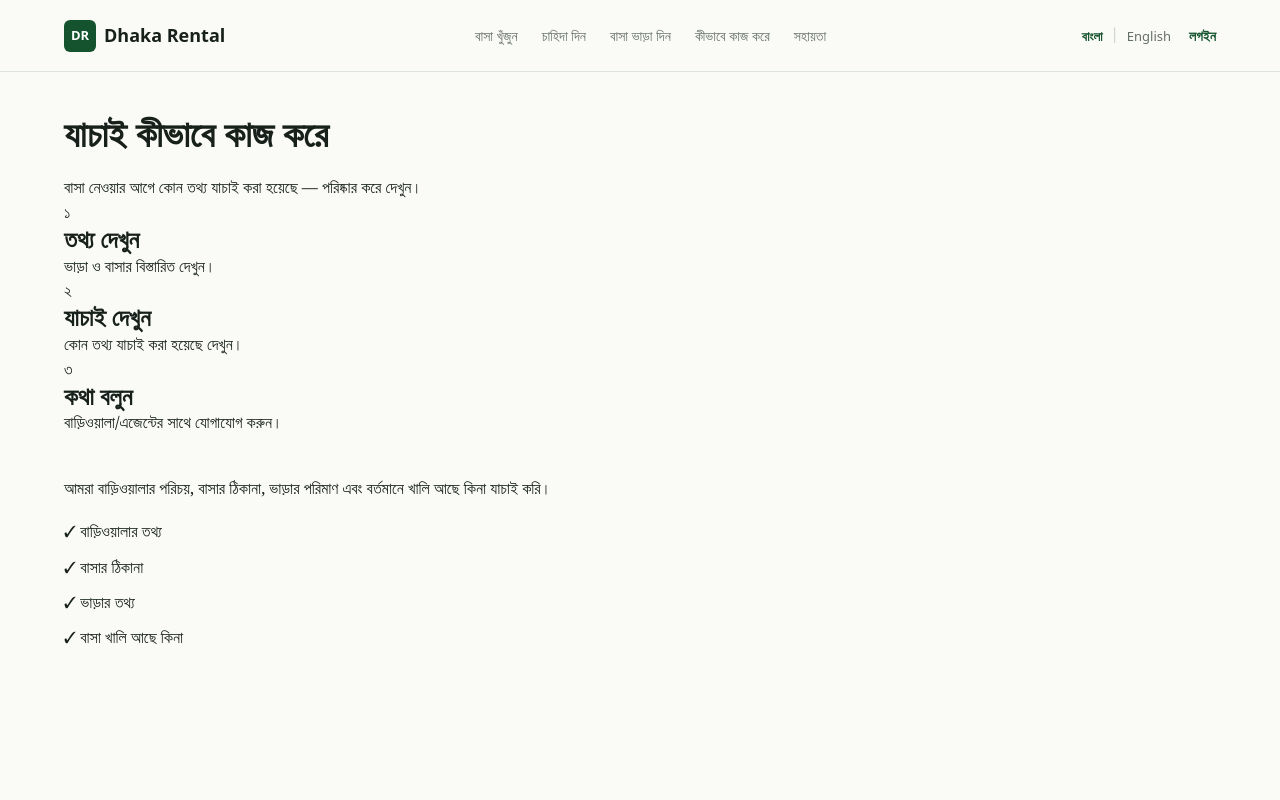
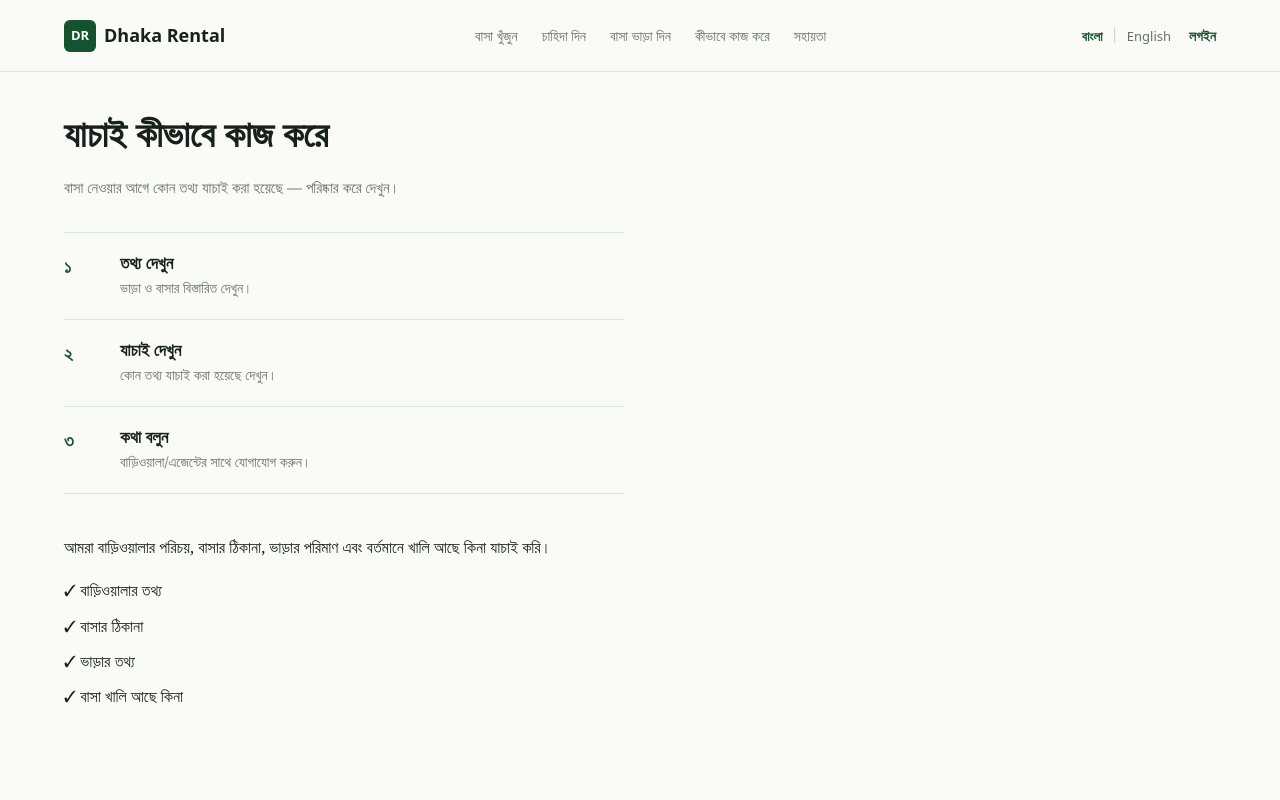
Before and after one commit to mansurbb02/bari-vara, a React (Vite) app: page /verification in a window 1280 px wide. Shown: the top 800 px of the page. Built offline with nearby package versions, Linux system fonts and the light colour scheme; a web font is replaced by a local one.

Commit message:
Add verification steps & FAQ styles on inner pages

```diff
--- a/src/pages/SimplePage.css
+++ b/src/pages/SimplePage.css
@@ -88,3 +88,74 @@
   outline: none;
   border-color: var(--color-primary);
 }
+
+.simple-page__lead {
+  font-size: 15px;
+  line-height: 1.65;
+  color: var(--color-text-secondary);
+  margin-bottom: 32px;
+  max-width: 560px;
+}
+
+.verify-steps {
+  display: flex;
+  flex-direction: column;
+  gap: 0;
+  border-top: 1px solid var(--color-border);
+  max-width: 560px;
+}
+.verify-step {
+  display: grid;
+  grid-template-columns: 40px 1fr;
+  gap: 16px;
+  padding: 20px 0;
+  border-bottom: 1px solid var(--color-border);
+}
+.verify-step__num {
+  font-size: 18px;
+  font-weight: 700;
+  color: var(--color-primary);
+}
+.verify-step__title {
+  font-size: 17px;
+  font-weight: 600;
+  margin-bottom: 4px;
+}
+.verify-step__desc {
+  font-size: 14px;
+  line-height: 1.55;
+  color: var(--color-text-secondary);
+}
+
+.help-faq {
+  border-top: 1px solid var(--color-border);
+  max-width: 640px;
+}
+.help-faq__item {
+  border-bottom: 1px solid var(--color-border);
+}
+.help-faq__q {
+  font-size: 16px;
+  font-weight: 600;
+  padding: 18px 0;
+  cursor: pointer;
+  list-style: none;
+  display: flex;
+  justify-content: space-between;
+  gap: 12px;
+}
+.help-faq__q::-webkit-details-marker { display: none; }
+.help-faq__q::after {
+  content: '+';
+  color: var(--color-text-secondary);
+  font-weight: 400;
+  font-size: 20px;
+}
+.help-faq__item[open] .help-faq__q::after { content: '\2212'; }
+.help-faq__a {
+  font-size: 14px;
+  line-height: 1.65;
+  color: var(--color-text-secondary);
+  padding: 0 0 18px;
+  max-width: 520px;
+}
```
